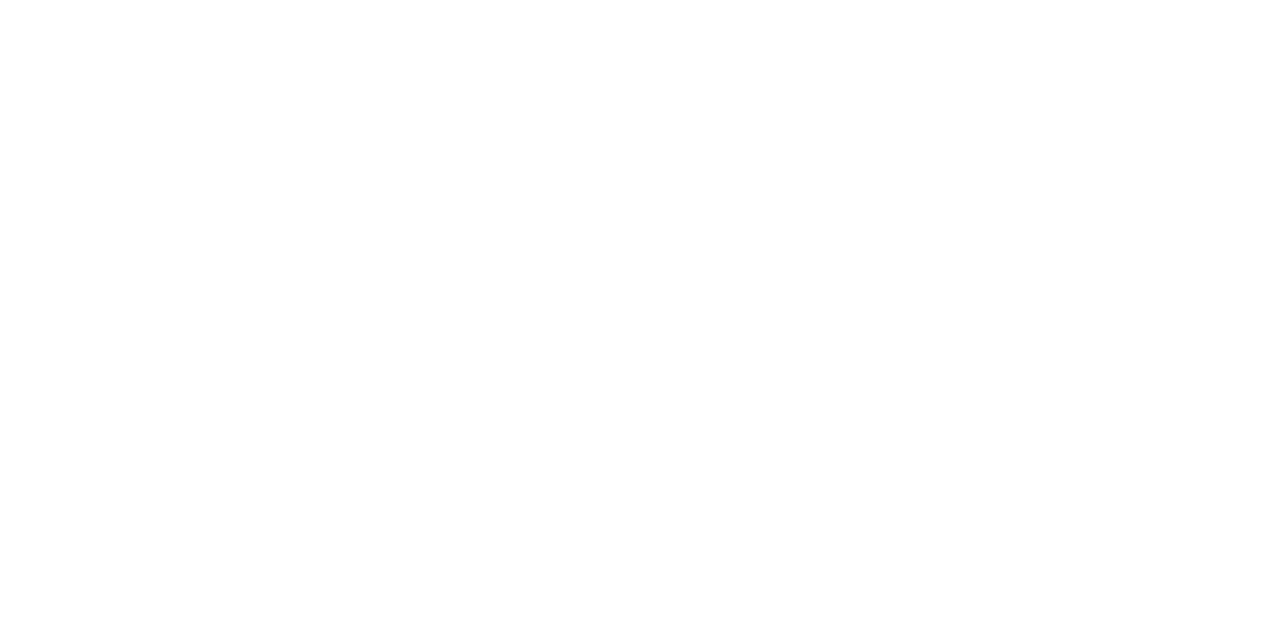
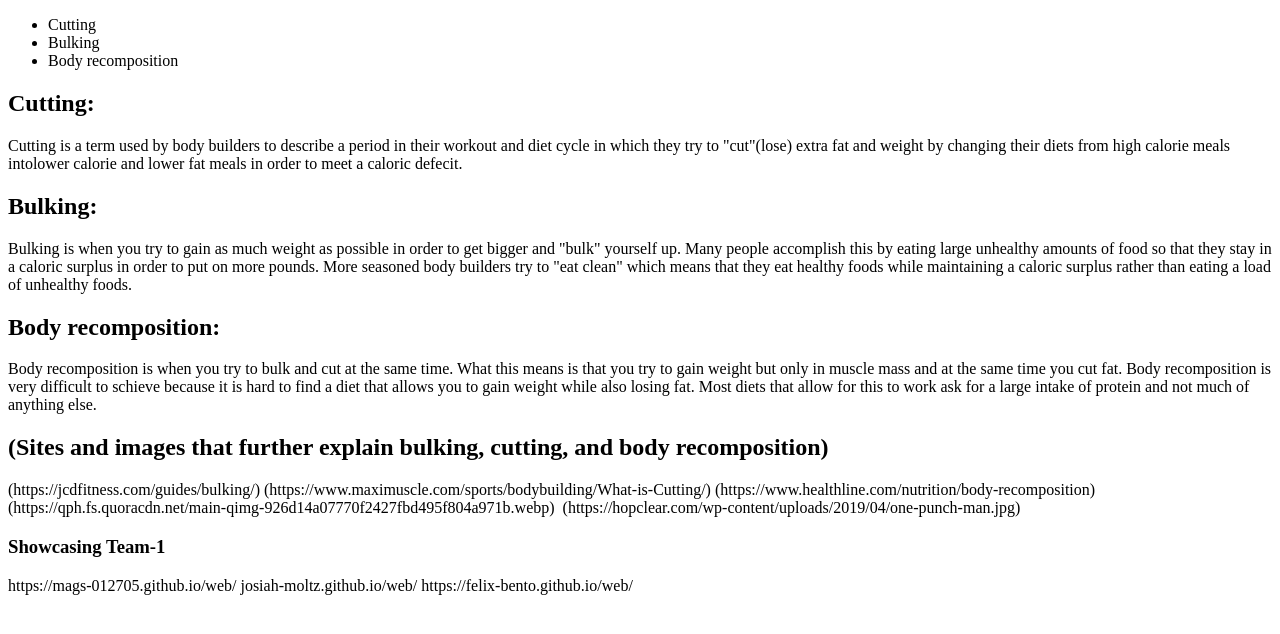
Before and after one commit to Vansh0411/web, a plain HTML site: page index.html in a window 1280 px wide. Drawn offline with Linux system fonts and the light colour scheme.

Commit message:
Update index.html

```diff
--- a/index.html
+++ b/index.html
@@ -1,12 +1,11 @@
 <!DOCTYPE html>
 <html>
-<title> (The benefits and detriments on cutting and bulking) <title>
-</head>
+<title> (The benefits and detriments on cutting and bulking) </title>
 <ul>
   <li> Cutting </li>
   <li> Bulking </li>
   <li> Body recomposition </li>
-  <ul>
+  </ul>
     <h2> Cutting: </h2>
 <p> Cutting is a term used by body builders to describe a period in their workout and diet cycle in which they try to "cut"(lose) extra fat and weight by changing their diets from high calorie meals intolower calorie and lower fat meals in order to meet a caloric defecit. </p>
     <h2> Bulking: </h2>
@@ -14,4 +13,13 @@
     <h2> Body recomposition: </h2>
 <p> Body recomposition is when you try to bulk and cut at the same time. What this means is that you try to gain weight but only in muscle mass and at the same time you cut fat. Body recomposition is very difficult to schieve because it is hard to find a diet that allows you to gain weight while also losing fat. Most diets that allow for this to work ask for a large intake of protein and not much of anything else. </p>
     <h2> (Sites and images that further explain bulking, cutting, and body recomposition) </h2>
+<a> (https://jcdfitness.com/guides/bulking/) </a>
+    <a> (https://www.maximuscle.com/sports/bodybuilding/What-is-Cutting/) </a>
+    <a> (https://www.healthline.com/nutrition/body-recomposition) </a>
+    <img> (https://qph.fs.quoracdn.net/main-qimg-926d14a07770f2427fbd495f804a971b.webp) </img>
+  <img> (https://hopclear.com/wp-content/uploads/2019/04/one-punch-man.jpg) </img>
+    <h3> Showcasing Team-1 </h3>
+  <a> https://mags-012705.github.io/web/ </a>
+  <a> josiah-moltz.github.io/web/ </a>
+<a> https://felix-bento.github.io/web/ </a>
   </html>
```
